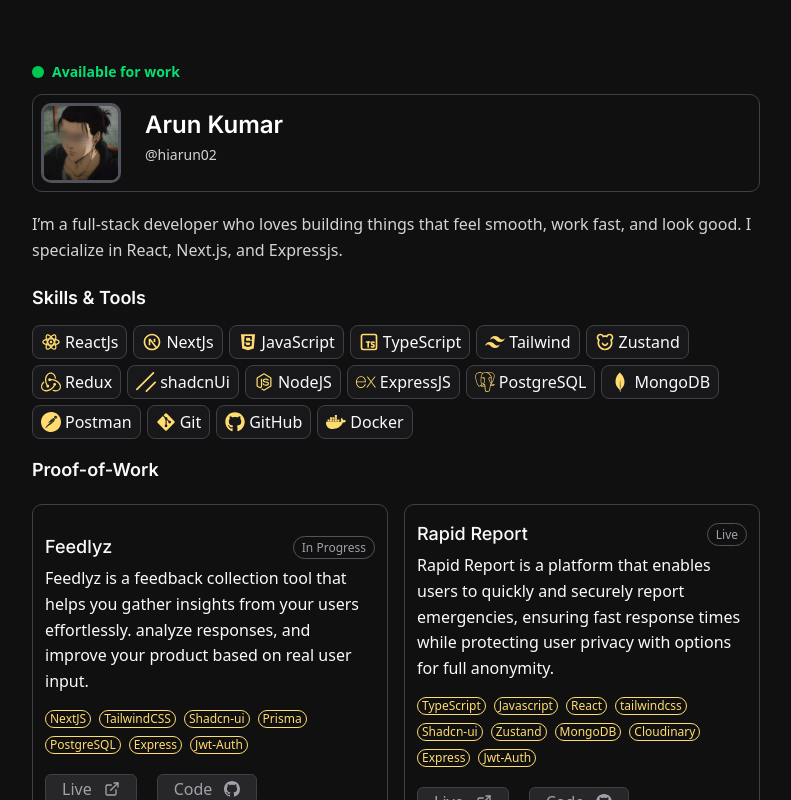
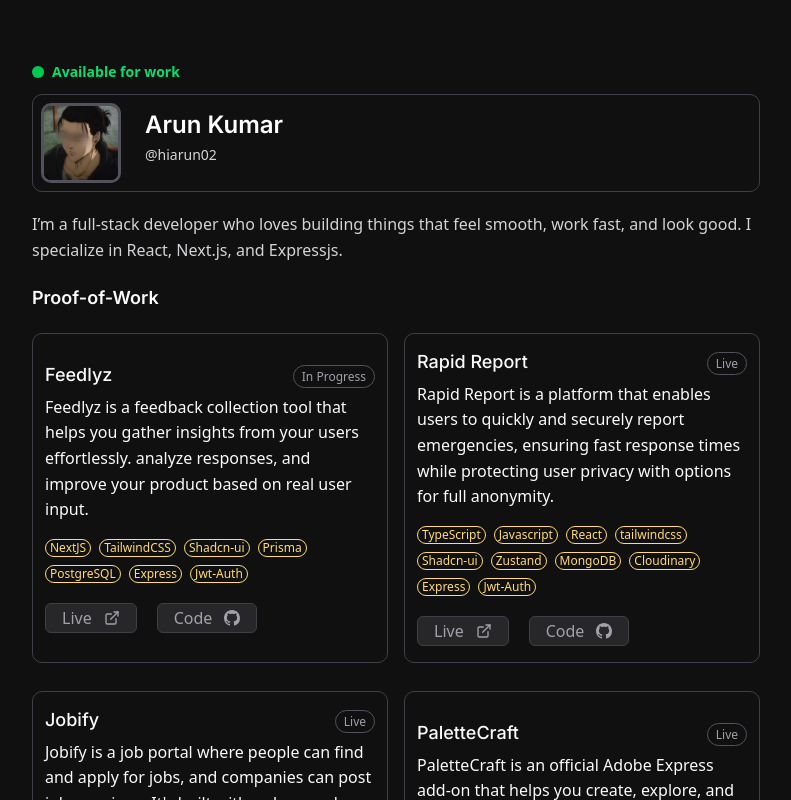
Before and after one commit to hiarun01/my-portfolio, a Next.js app: page / in a window 1280 px wide. Shown: the top 800 px of the page, without its empty margins (244-1035 px from the left). Built offline with nearby package versions, Linux system fonts and the light colour scheme.

Commit message:
remove skills section

```diff
--- a/app/page.tsx
+++ b/app/page.tsx
@@ -7,7 +7,7 @@ import Footer from "@/components/Footer";
 import HackathonSection from "@/components/HackathonSection";
 import GitHubState from "@/components/GitHubState";
 import Projects from "@/components/Projects";
-import Skills from "@/components/Skills";
+// import Skills from "@/components/Skills";
 
 // import {SupportMe} from "@/components/SupportMe";
 
@@ -21,9 +21,9 @@ export default function Home() {
         </section>
 
         {/* skills  */}
-        <section aria-label="Skills">
+        {/* <section aria-label="Skills">
           <Skills />
-        </section>
+        </section> */}
 
         {/* Projects */}
         <section aria-label="Projects">
--- a/components/About.tsx
+++ b/components/About.tsx
@@ -1,5 +1,5 @@
 import Image from "next/image";
-
+// import {socials} from "./Data/SocialData";
 export default function About() {
   return (
     <div className="">
@@ -53,7 +53,7 @@ export default function About() {
                 target="_blank"
                 rel="noopener noreferrer"
               >
-                {social.icon}
+                {social.icon && <social.icon />}
               </a>
             ))}
           </div> */}
```
Also changed, not shown: 1 other file (tests, documents, lock files or other folders).
